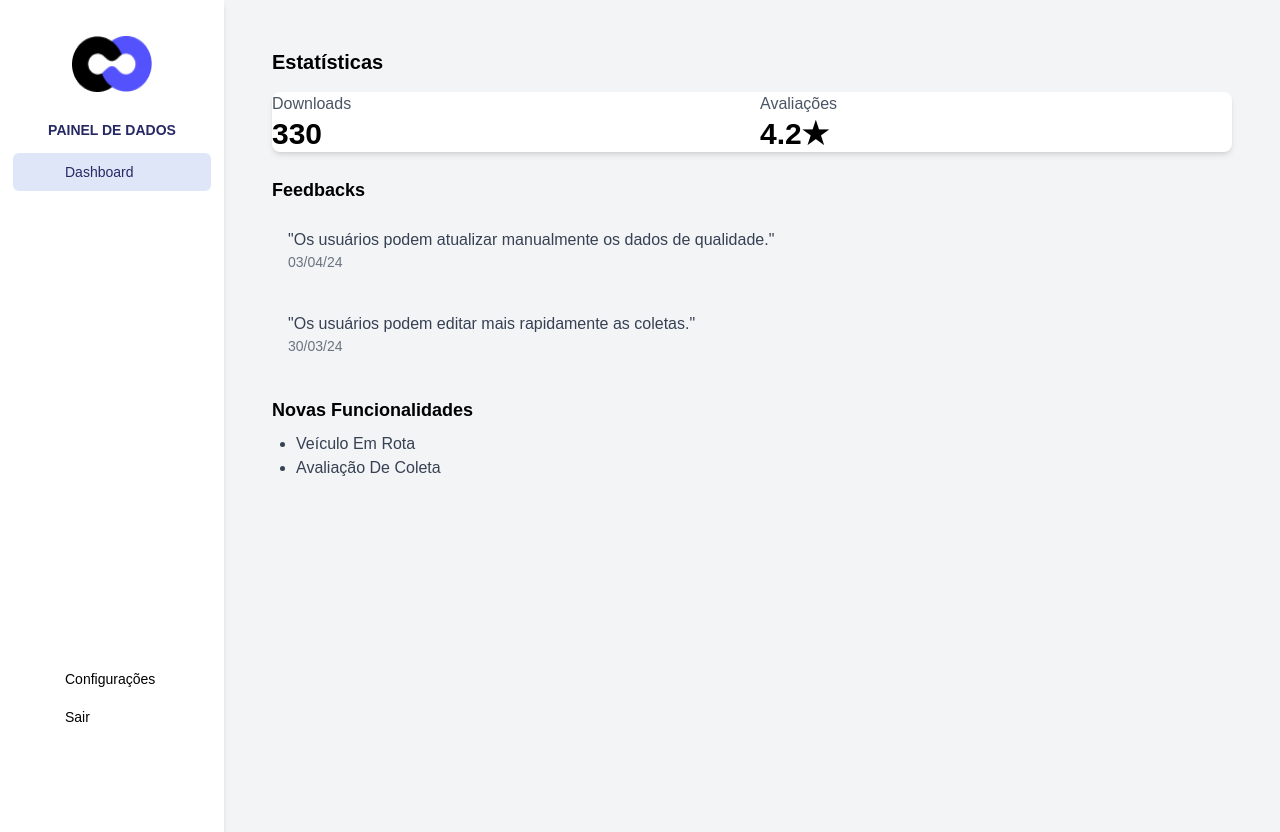
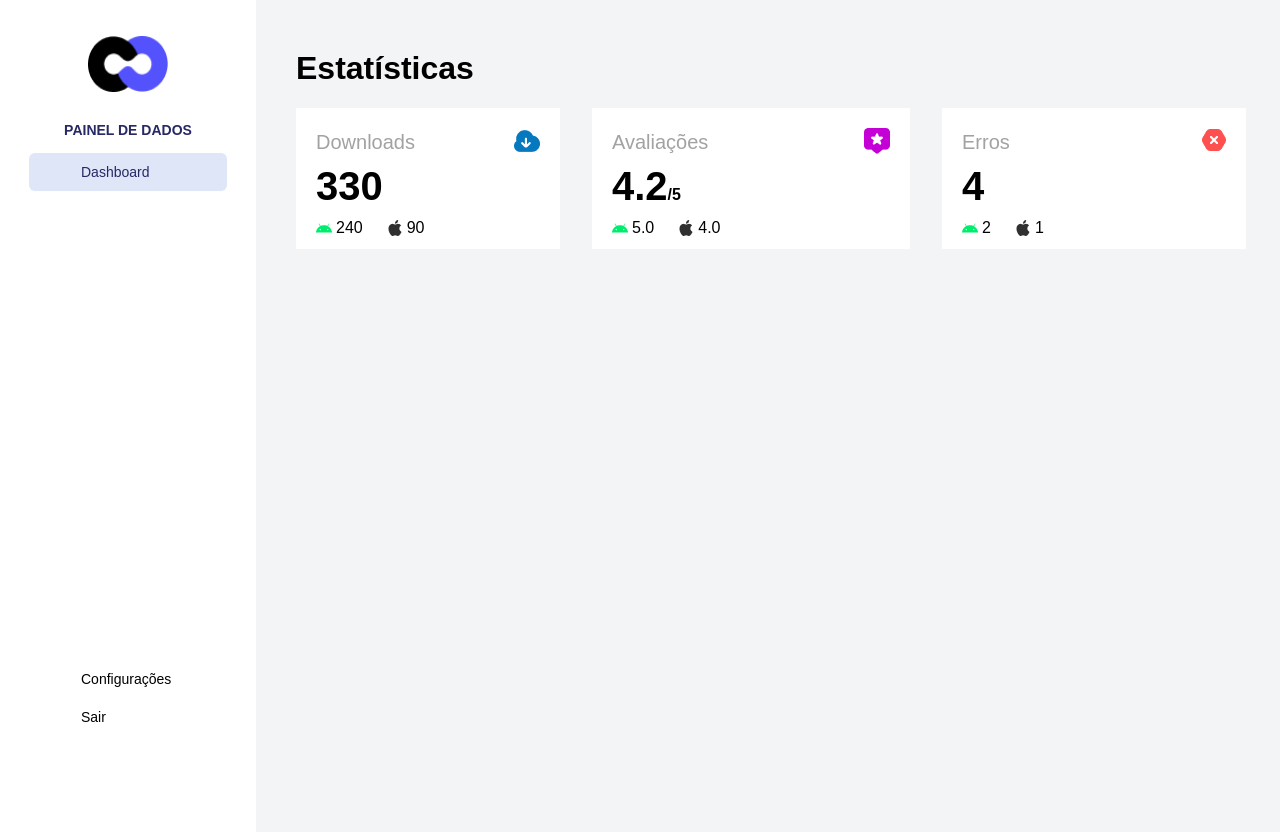
Before and after one commit to cassianobraz/CONVICTI-teste-frontend-junior, a Vue app: page /Dashboard in a window 1280 px wide. Built offline with nearby package versions, Linux system fonts and the light colour scheme; some icons are missing.

Commit message:
feat statistics dash

```diff
--- a/src/components/Dashboard/Dash.vue
+++ b/src/components/Dashboard/Dash.vue
@@ -1,7 +1,7 @@
 <template>
   <div class="flex w-7xl h-[832px] bg-gray-100">
     <!-- Sidebar -->
-    <aside class="w-56 bg-white shadow-md p-4 flex flex-col items-center">
+    <aside class="w-64 bg-white p-4 flex flex-col items-center">
       <div class="flex flex-col items-center mt-5 mx-auto">
         <img :src="imgGroup" alt="Logo" class="w-20 h-14 mb-2" />
         <h1 class="mt-5 font-bold text-font-text text-[14px]">PAINEL DE DADOS</h1>
@@ -28,42 +28,72 @@
     </aside>
 
     <!-- Main Content -->
-    <div class="flex-1 p-6">
-      <div class="p-6">
-        <h2 class="text-xl font-semibold mb-4">Estatísticas</h2>
-        <div class="grid grid-cols-2 gap-4 bg-white shadow-md rounded-lg">
-          <div>
-            <p class="text-gray-600">Downloads</p>
-            <p class="text-3xl font-bold">330</p>
+    <div class="flex-1 mt-11 ml-10">
+      <h2 class="text-[32px] font-semibold mb-4">Estatísticas</h2>
+      <div class="flex gap-8 rounded-md">
+        <div class="w-[264px] h-[141px] bg-white p-5">
+          <div class="flex justify-between">
+            <p class="text-font-dash text-xl">Downloads</p>
+            <img :src="imgCloud" alt="Logo" class="w-[26px] h-[26px]" />
           </div>
-          <div>
-            <p class="text-gray-600">Avaliações</p>
-            <p class="text-3xl font-bold">4.2★</p>
+          <p class="text-[40px] font-bold">330</p>
+          <div class="flex">
+            <div class="flex gap-1 items-center">
+              <img :src="imgAndroid" alt="Logo" class="w-4 h-4" />
+              <p>240</p>
+            </div>
+            <div class="flex gap-1 items-center ml-6">
+              <img :src="imgApple" alt="Logo" class="w-4 h-4" />
+              <p>90</p>
+            </div>
           </div>
         </div>
-
-        <h3 class="mt-6 text-lg font-semibold">Feedbacks</h3>
-        <div class="bg-gray-100 p-4 rounded-md mt-2">
-          <p class="text-gray-700">"Os usuários podem atualizar manualmente os dados de qualidade."</p>
-          <p class="text-sm text-gray-500">03/04/24</p>
+        <div class="w-[318px] h-[141px] bg-white p-5">
+          <div class="flex justify-between">
+            <p class="text-font-dash text-xl">Avaliações</p>
+            <img :src="imgStar" alt="Logo" class="w-[26px] h-[26px]" />
+          </div>
+          <p class="text-[40px] font-bold">4.2<span class="text-[16px]">/5</span></p>
+          <div class="flex">
+            <div class="flex gap-1 items-center">
+              <img :src="imgAndroid" alt="Logo" class="w-4 h-4" />
+              <p>5.0</p>
+            </div>
+            <div class="flex gap-1 items-center ml-6">
+              <img :src="imgApple" alt="Logo" class="w-4 h-4" />
+              <p>4.0</p>
+            </div>
+          </div>
         </div>
-        <div class="bg-gray-100 p-4 rounded-md mt-2">
-          <p class="text-gray-700">"Os usuários podem editar mais rapidamente as coletas."</p>
-          <p class="text-sm text-gray-500">30/03/24</p>
+        <div class="w-[304px] h-[141px] bg-white p-5">
+          <div class="flex justify-between">
+            <p class="text-font-dash text-xl">Erros</p>
+            <img :src="imgTimes" alt="Logo" class="w-6 h-6" />
+          </div>
+            <p class="text-[40px] font-bold">4</p>
+            <div class="flex">
+              <div class="flex gap-1 items-center">
+                <img :src="imgAndroid" alt="Logo" class="w-4 h-4" />
+                <p>2</p>
+              </div>
+              <div class="flex gap-1 items-center ml-6">
+                <img :src="imgApple" alt="Logo" class="w-4 h-4" />
+                <p>1</p>
+              </div>
+            </div>
+          </div>
         </div>
-
-        <h3 class="mt-6 text-lg font-semibold">Novas Funcionalidades</h3>
-        <ul class="list-disc pl-6 mt-2 text-gray-700">
-          <li>Veículo Em Rota</li>
-          <li>Avaliação De Coleta</li>
-        </ul>
       </div>
     </div>
-  </div>
 </template>
 
 <script setup>
 import imgGroup from '@/assets/Group.png';
+import imgCloud from '@/assets/cloud.png';
+import imgStar from '@/assets/star.png';
+import imgTimes from '@/assets/times-hexagon.png';
+import imgAndroid from '@/assets/android.png';
+import imgApple from '@/assets/apple.png';
 import { RiDashboardHorizontalLine } from "vue-icons-plus/ri";
 import { GoGear } from "vue-icons-plus/go";
 import { HiOutlineLogout } from "vue-icons-plus/hi";
--- a/src/style.css
+++ b/src/style.css
@@ -6,4 +6,5 @@
   --color-purple-circle2: #ADADFA;
   --color-hover-dash: #DEE6F8;
   --color-font-text: #272964;
+  --color-font-dash: #A2A2A2;
 }
```
